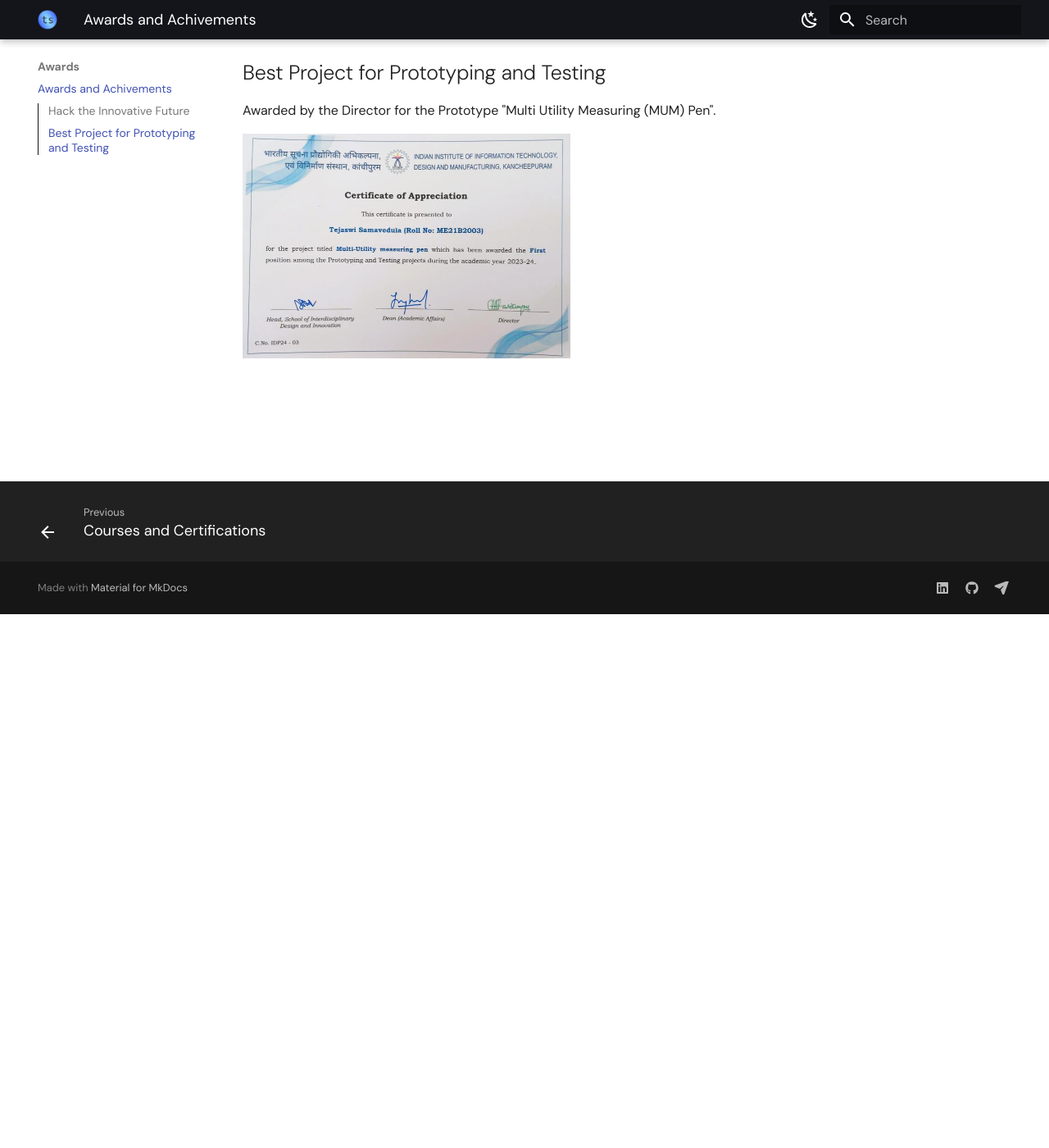
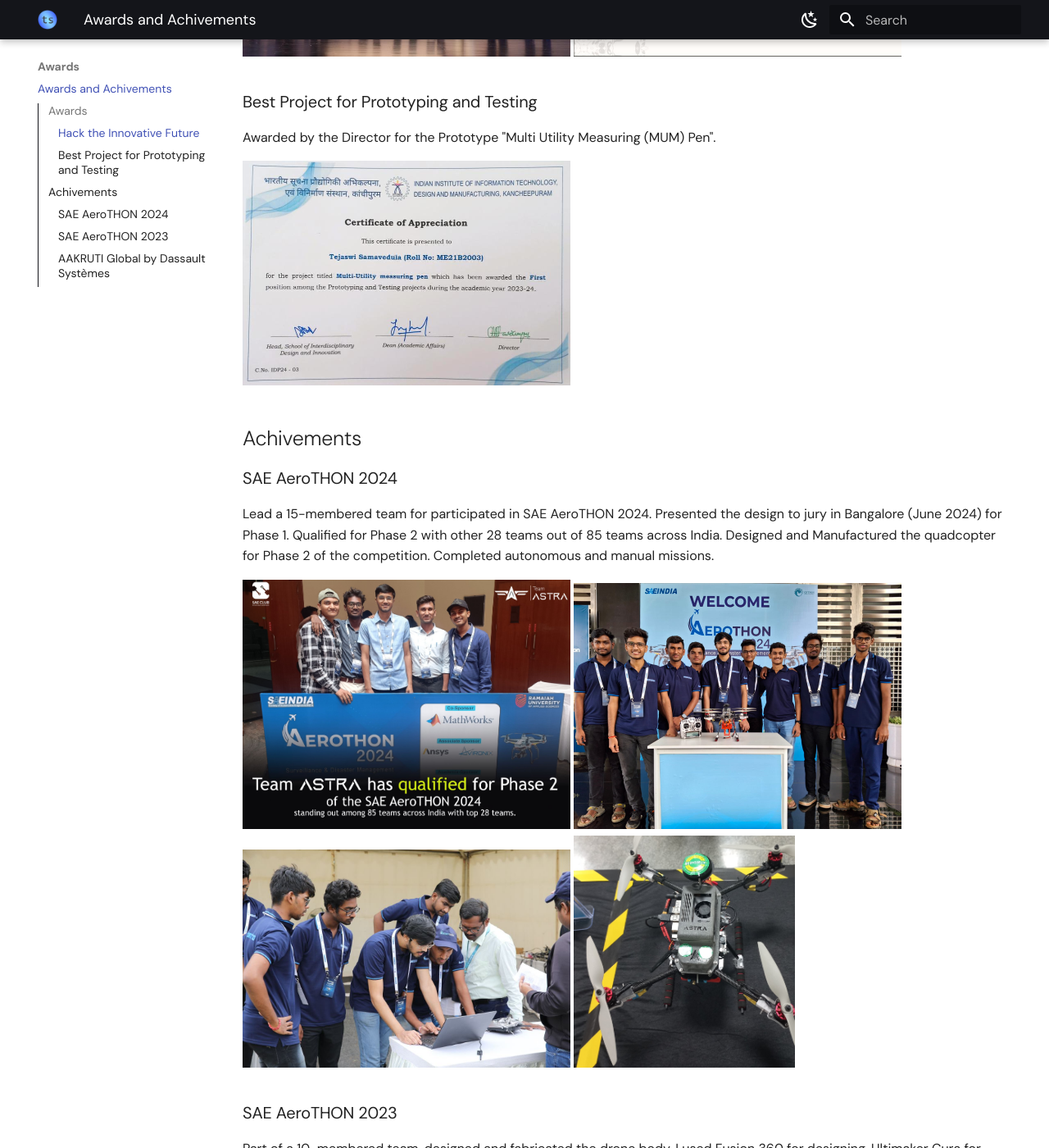
Before and after one commit to tejaswisam/tejaswi, an MkDocs documentation site: the page built from docs/awards/index.md, in a window 1280 px wide and 1400 px high, scrolled down 651 px. Shown: the whole window at 82% size. Built offline with MkDocs 1.6.1 and Material for MkDocs 9.7.7, drawn with Linux system fonts in a browser that asks for light colours; some web fonts are replaced; some of the changed text lies outside the part shown.

Commit message:
added awards and achivements

```diff
--- a/docs/awards/index.md
+++ b/docs/awards/index.md
@@ -1,11 +1,28 @@
 # Awards and Achivements
 
-## Hack the Innovative Future
+## Awards
+### Hack the Innovative Future
 Selected from 5,000 applicants across India to join a team for an Ideathon organized by the Embassy of Japan, celebrating 70 years of India-Japan relations. My team "Mirai" worked on a problem statement "Reducing unemployment rate in India through adjusting supply and demand in both countries". We secured first place and were awarded by the Ambassador of Japan to India.
 
 ![ideathon](assets/ideathon.jpeg){ width="400" loading=lazy } ![cert](assets/ideathonc.jpeg){ width="400" loading=lazy }
 
-## Best Project for Prototyping and Testing
+### Best Project for Prototyping and Testing
 Awarded by the Director for the Prototype "Multi Utility Measuring (MUM) Pen".
 
 ![mumpen](assets/mumpen.jpeg){ width="400" loading=lazy }
+
+## Achivements
+### SAE AeroTHON 2024
+Lead a 15-membered team for participated in SAE AeroTHON 2024. Presented the design to jury in Bangalore (June 2024) for Phase 1. Qualified for Phase 2 with other 28 teams out of 85 teams across India. Designed and Manufactured the quadcopter for Phase 2 of the competition. Completed autonomous and manual missions.
+
+![aerothon](assets/aerothon.jpeg){ width="400" loading=lazy } ![phase2](assets/aerophase2.jpg){ width="400" loading=lazy } ![p2](assets/phase2.jpg){ width="400" loading=lazy } ![drone](assets/drone2.jpg){ width="270" loading=lazy }
+
+### SAE AeroTHON 2023
+Part of a 10-membered team, designed and fabricated the drone body. I used Fusion 360 for designing, Ultimaker Cura for slicing the STL model file for 3D printing. Team achived first place in SAE AeroTHON 2023 Challenger Round.
+
+![aw23aero](assets/aero23aw.jpeg){ width="400" loading=lazy } ![cert](assets/certaero23.png){ width="390" loading=lazy }
+
+### AAKRUTI Global by Dassault Systèmes
+Participated in AAKRUTI 2024 design contest with the theme of Sustainable Mobility. Worked with a team to design a Rope-Way AirTaxi system for urban areas.
+
+![aakruti](assets/aakruti.png){ width="400" loading=lazy }
```
Also changed, not shown: docs/awards/assets/aakruti.png (added), docs/awards/assets/aero23aw.jpeg (added), docs/awards/assets/aerophase2.jpg (added), docs/awards/assets/aerothon.jpeg (added), docs/awards/assets/certaero23.png (added), docs/awards/assets/drone2.jpg (added), docs/awards/assets/phase2.jpg (added).
